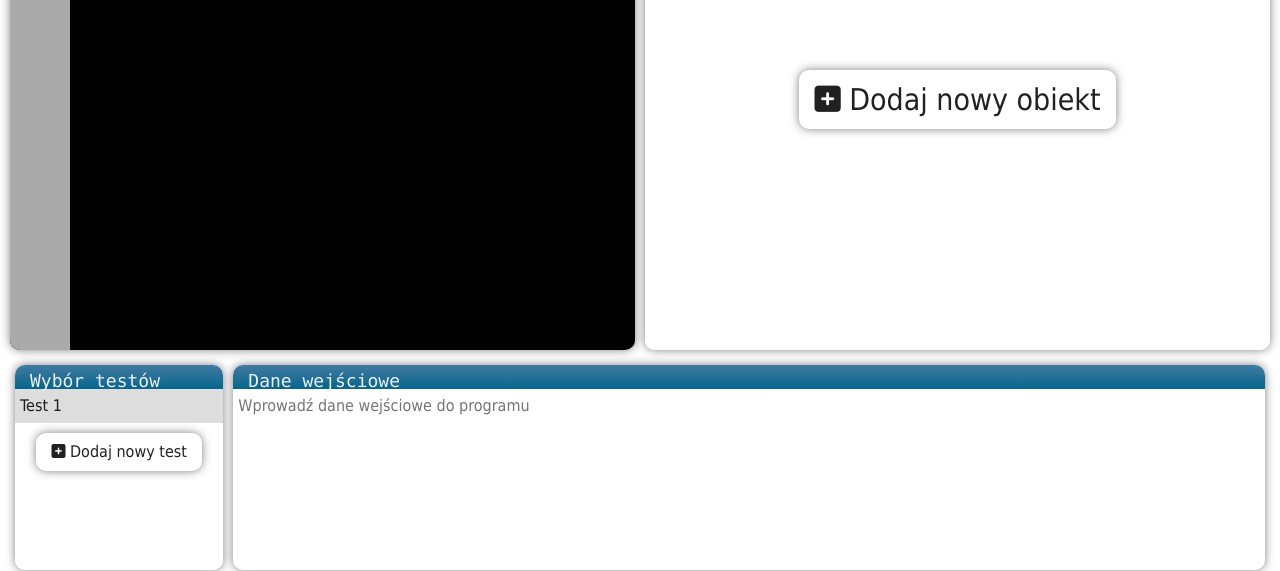
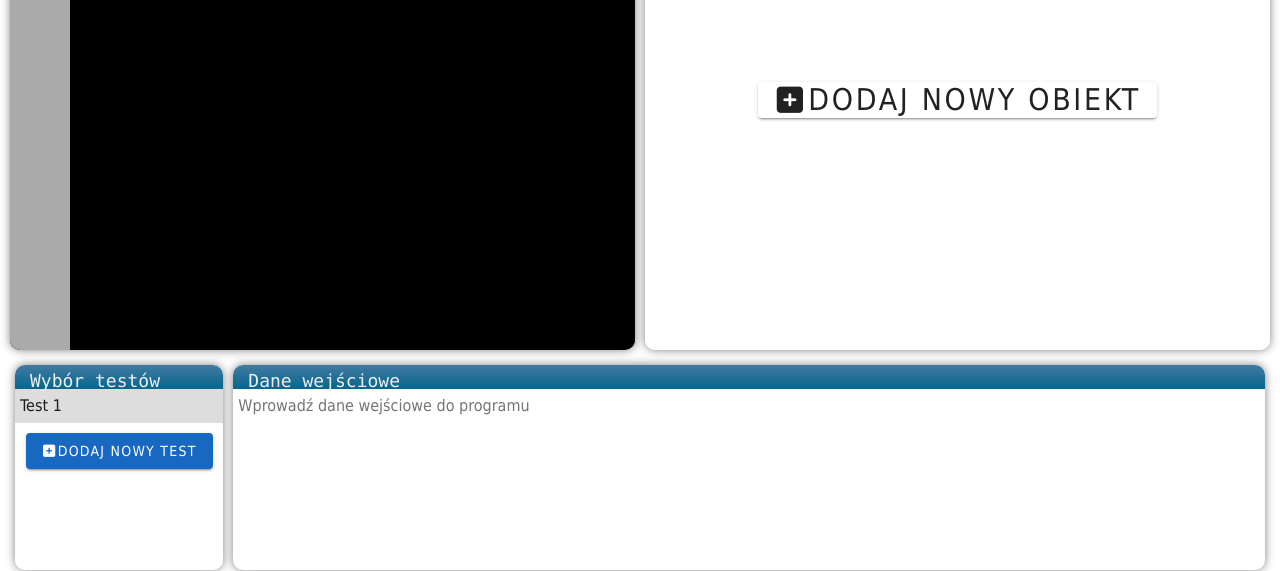
Before and after one commit to Rubix98/algodebug, a Vue app in the folder frontend/: page / in a window 1280 px wide. Shown: the part 225-796 px from the top of the page. Built offline with nearby package versions, Linux system fonts and the light colour scheme; what vue-3-sanitize, vue-konva would draw is missing.

Commit message:
feat(frontend): Replace AlgoButton with Vuetify button

```diff
--- a/frontend/src/components/global/AlgoButton.vue
+++ b/frontend/src/components/global/AlgoButton.vue
@@ -1,48 +1,21 @@
 <template>
-    <button :class="bindClass">
+    <v-btn :color="color">
         <slot></slot>
-    </button>
+    </v-btn>
 </template>
 
 <script>
 export default {
     props: ["type"],
-
     computed: {
-        bindClass() {
-            return this.type ?? "default";
+        color() {
+            switch (this.type) {
+                case "ok":
+                    return "primary";
+                default:
+                    return "";
+            }
         },
     },
 };
 </script>
-
-<style scoped>
-button {
-    padding: 7px 15px;
-    cursor: pointer;
-    border-radius: 10px;
-    border: none;
-    box-shadow: 0px 0px 10px 0px rgba(0, 0, 0, 0.5);
-    margin: 0;
-}
-
-button:hover {
-    box-shadow: 0px 0px 10px 0px rgba(0, 0, 0, 0.7);
-}
-
-.ok {
-    background: linear-gradient(#c3eb78, #508b54);
-}
-
-.ok:hover {
-    background: linear-gradient(#d3fb88, #609b64);
-}
-
-.cancel {
-    background-color: red;
-}
-
-.cancel:hover {
-    background-color: red;
-}
-</style>
--- a/frontend/src/components/mainPage/testData/subcomponents/TestCasePicker.vue
+++ b/frontend/src/components/mainPage/testData/subcomponents/TestCasePicker.vue
@@ -12,7 +12,7 @@
                 <AlgoIcon type="x" @click="deleteTestCase(index)" v-if="canRemoveTests" />
             </div>
 
-            <AlgoButton class="add-button" v-if="!project.isRunning" @click="addTestCase()">
+            <AlgoButton type="ok" v-if="!project.isRunning" @click="addTestCase()">
                 <i class="fa-solid fa-square-plus"></i> Dodaj nowy test
             </AlgoButton>
         </div>
--- a/frontend/src/components/modals/code/ShowDebugCodeModal.vue
+++ b/frontend/src/components/modals/code/ShowDebugCodeModal.vue
@@ -3,7 +3,7 @@
         <CodeEditor id="debug-code-editor" :code="debugCode" :editable="false" :clickable="true" />
 
         <template #buttons>
-            <AlgoButton @click="copy()">Kopiuj</AlgoButton>
+            <AlgoButton @click="copy()" type="ok">Kopiuj</AlgoButton>
         </template>
     </AlgoModal>
 </template>
--- a/frontend/src/components/modals/converter/CreateConverterModal.vue
+++ b/frontend/src/components/modals/converter/CreateConverterModal.vue
@@ -9,8 +9,8 @@
         </AlgoFieldRow>
 
         <template #buttons>
-            <AlgoButton class="ok" @click="addConverter()">Ustaw</AlgoButton>
-            <AlgoButton class="ok" @click="saveConverter()">Zapisz i ustaw</AlgoButton>
+            <AlgoButton type="ok" @click="addConverter()">Ustaw</AlgoButton>
+            <AlgoButton type="ok" @click="saveConverter()">Zapisz i ustaw</AlgoButton>
         </template>
     </AlgoModal>
 </template>
--- a/frontend/src/components/modals/menu/SaveProjectModal.vue
+++ b/frontend/src/components/modals/menu/SaveProjectModal.vue
@@ -3,8 +3,8 @@
         <input type="text" v-model="projectTitle" class="full-size" placeholder="Tytuł projektu" />
 
         <template #buttons>
-            <AlgoButton class="ok" @click="save(false)">Zapisz jako</AlgoButton>
-            <AlgoButton class="ok" @click="save(true)" v-if="project.id">Zapisz</AlgoButton>
+            <AlgoButton type="ok" @click="save(false)">Zapisz jako</AlgoButton>
+            <AlgoButton type="ok" @click="save(true)" v-if="project.id">Zapisz</AlgoButton>
         </template>
     </AlgoModal>
 </template>
--- a/frontend/src/components/modals/sceneObject/ConfigureSceneObjectModal.vue
+++ b/frontend/src/components/modals/sceneObject/ConfigureSceneObjectModal.vue
@@ -21,7 +21,7 @@
         ></AlgoTable>
 
         <template #buttons>
-            <AlgoButton class="ok" @click="save">Zapisz</AlgoButton>
+            <AlgoButton type="ok" @click="save">Zapisz</AlgoButton>
         </template>
     </AlgoModal>
 </template>
```
